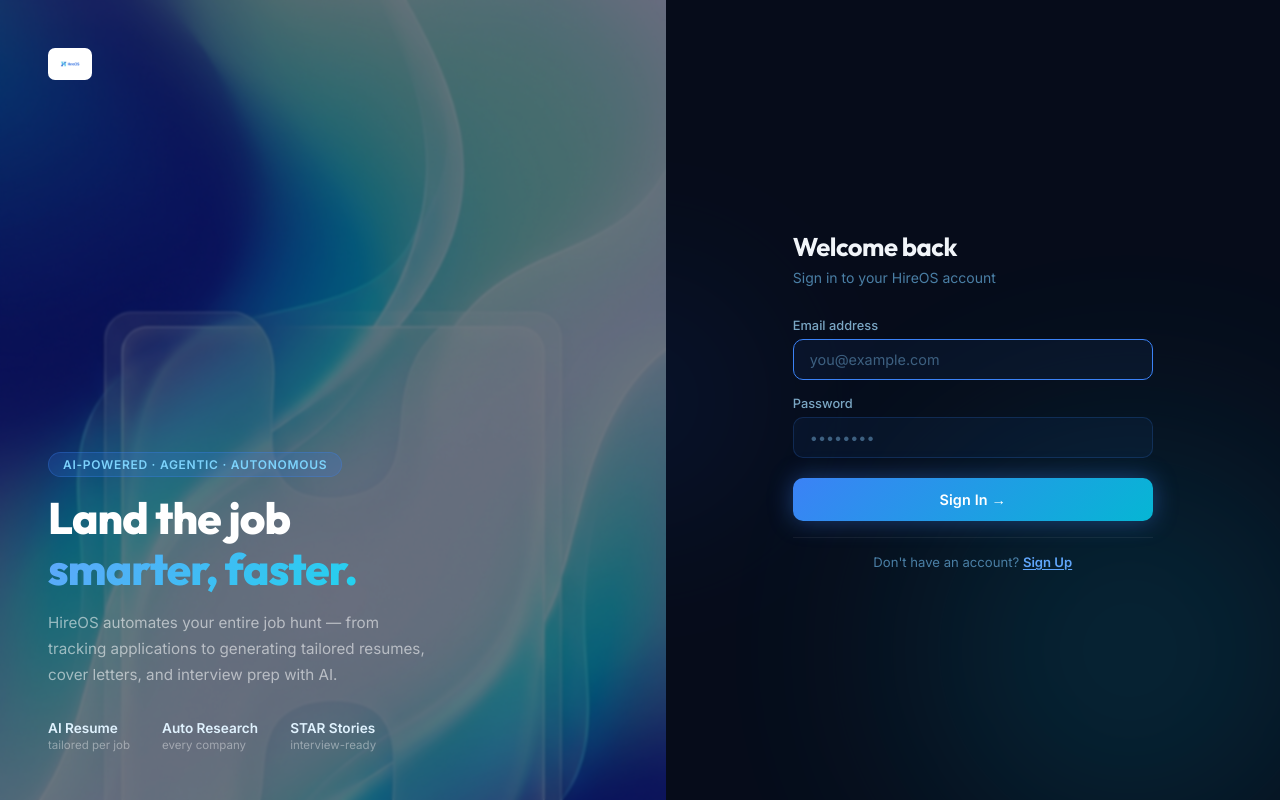
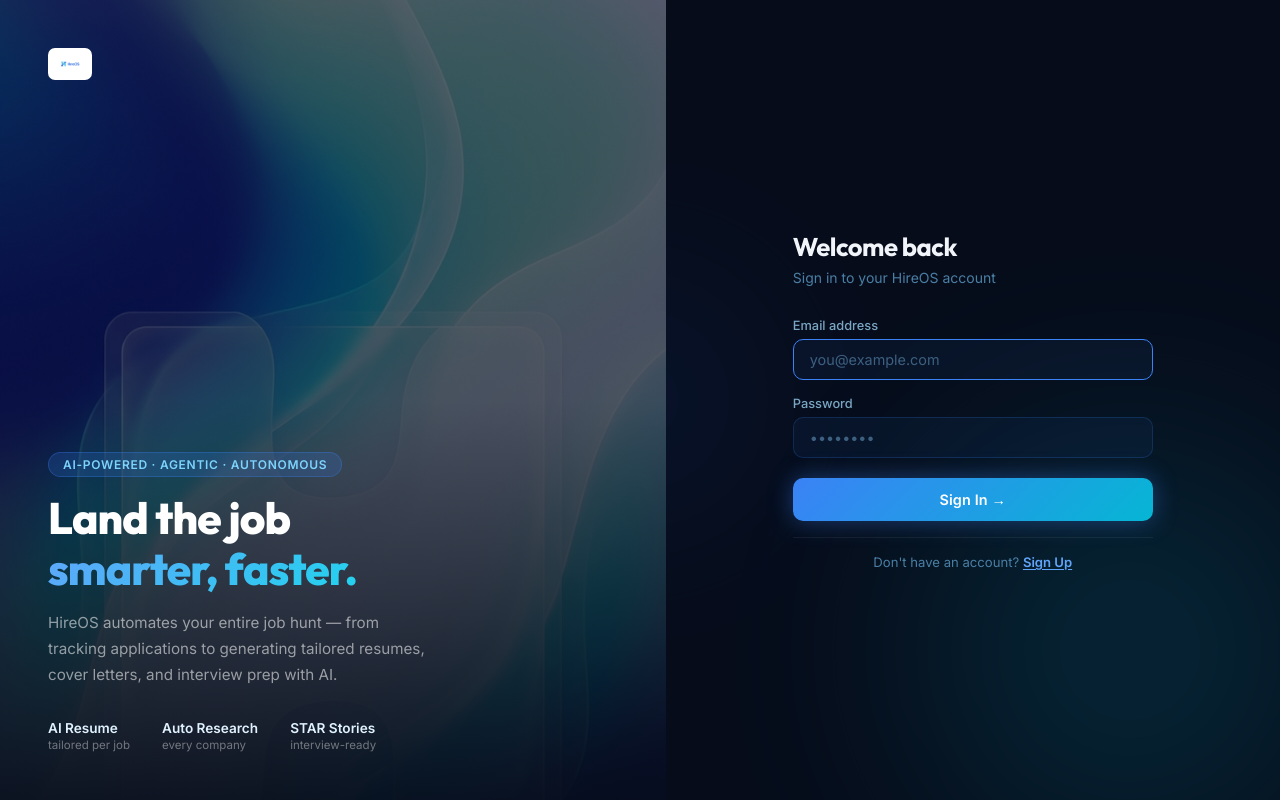
Before and after one commit to girijesh18/HireOS, a React (Vite) app in the folder frontend/: page / in a window 1280 px wide. Built offline with nearby package versions, Linux system fonts and the light colour scheme.

Commit message:
Fix left panel text visibility: stronger dark gradient at bottom

```diff
--- a/frontend/src/views/Auth.jsx
+++ b/frontend/src/views/Auth.jsx
@@ -65,8 +65,9 @@
         backgroundSize: 'cover',
         backgroundPosition: 'center top',
       }}>
-        {/* Dark overlay */}
-        <div style={{ position: 'absolute', inset: 0, background: 'rgba(6,12,26,0.55)', backdropFilter: 'blur(1px)' }} />
+        {/* Dark overlay — heavier at bottom where text sits */}
+        <div style={{ position: 'absolute', inset: 0, background: 'rgba(6,12,26,0.55)' }} />
+        <div style={{ position: 'absolute', inset: 0, background: 'linear-gradient(to top, rgba(6,12,26,0.92) 0%, rgba(6,12,26,0.3) 50%, rgba(6,12,26,0.2) 100%)' }} />
 
         {/* Logo top-left */}
         <div style={{ position: 'relative', zIndex: 1 }}>
```
